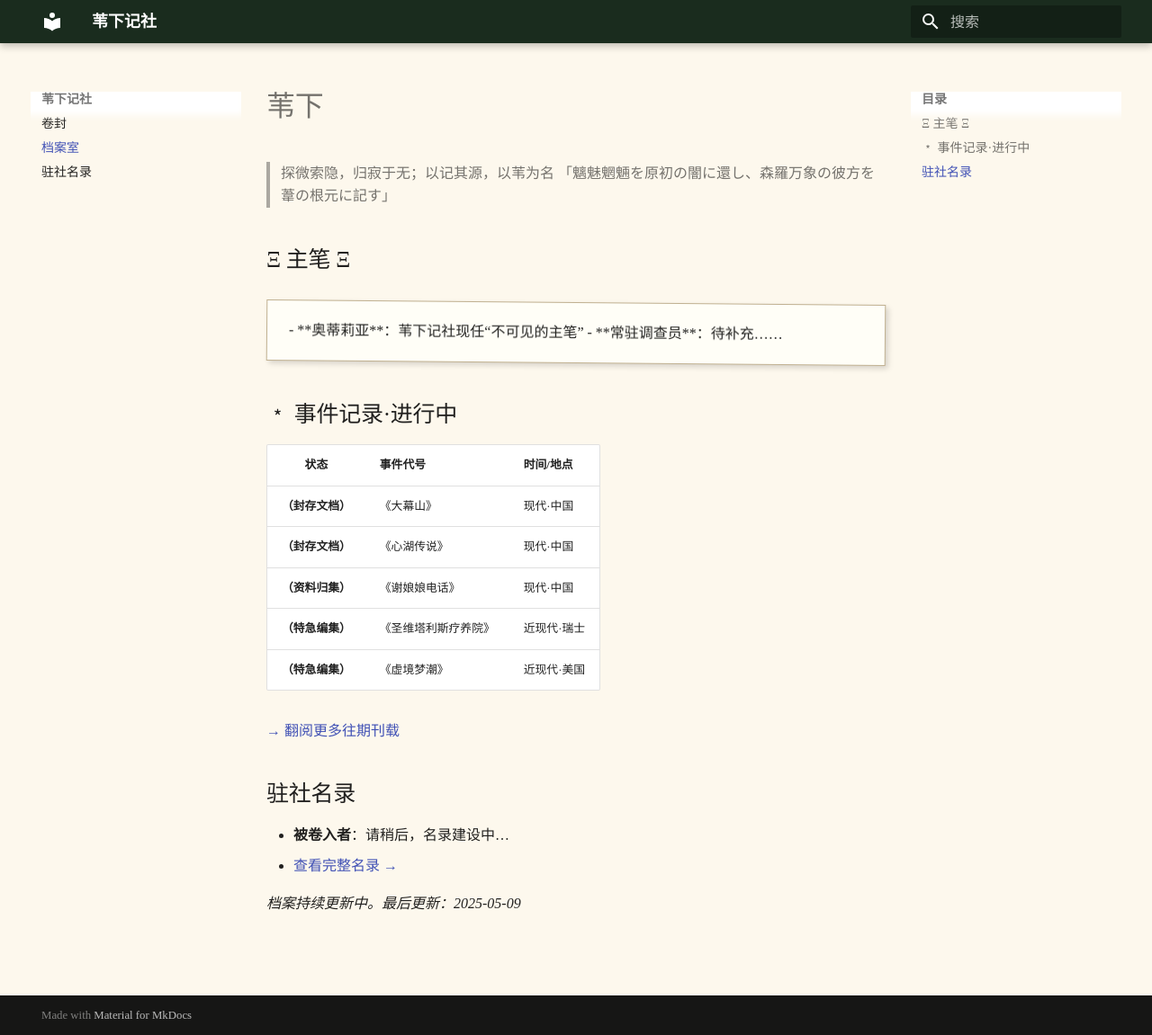
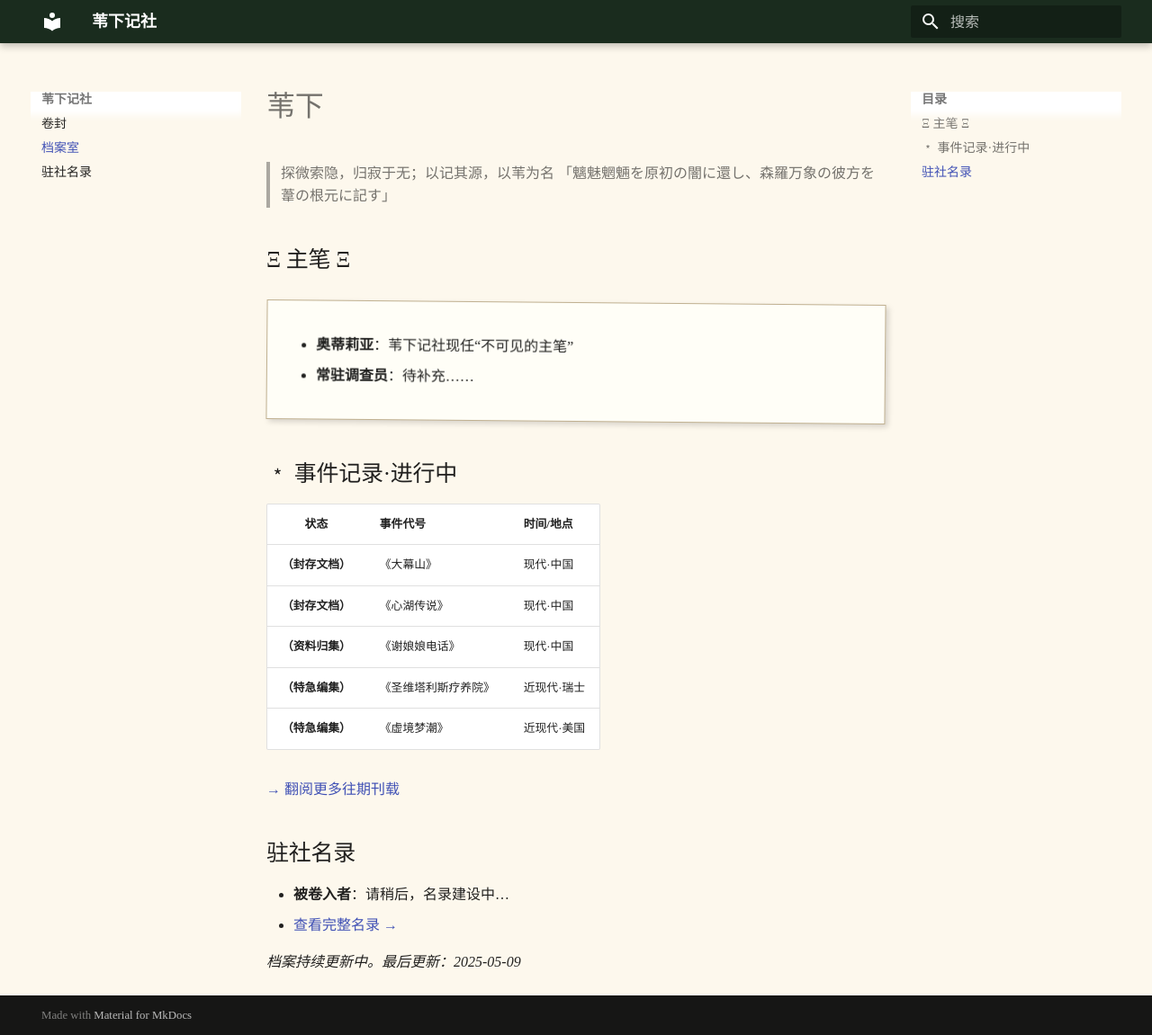
Before and after one commit to atokaz/my-coc-wiki, an MkDocs documentation site: the page built from docs/home.md, in a window 1280 px wide and 1151 px high. Shown: the whole window at 90% size. Built offline with MkDocs 1.6.1 and Material for MkDocs 9.7.7, drawn with Linux system fonts in a browser that asks for light colours.

Commit message:
Update home.md

```diff
--- a/docs/home.md
+++ b/docs/home.md
@@ -5,9 +5,11 @@
 
 ## Ξ 主笔 Ξ
 
-<div class="collage-card" markdown="1">
-- **奥蒂莉亚**：苇下记社现任“不可见的主笔”
-- **常驻调查员**：待补充……
+<div class="collage-card">
+  <ul>
+    <li><strong>奥蒂莉亚</strong>：苇下记社现任“不可见的主笔”</li>
+    <li><strong>常驻调查员</strong>：待补充……</li>
+  </ul>
 </div>
 
 ## ﹡ 事件记录·进行中
```
